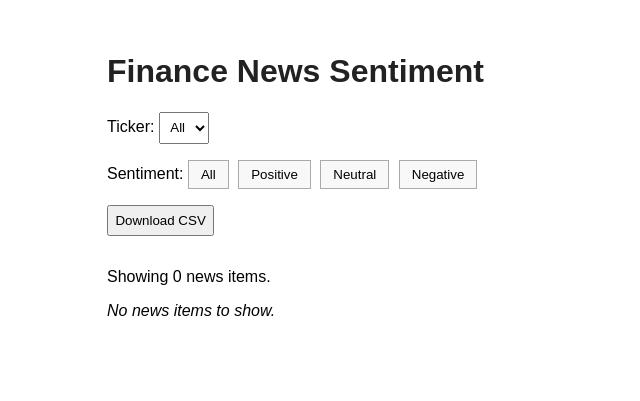
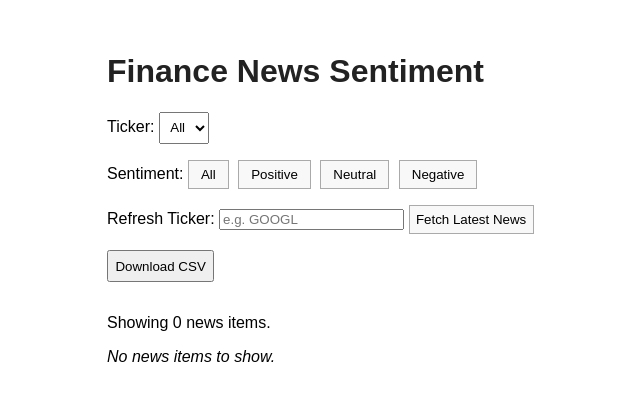
Before and after one commit to trshashank/finance-news-sentiment, a Flask app: template crawler/templates/index.html in a window 1280 px wide. Shown: the top 401 px of the page, without its empty margins (83-723 px from the left). Run offline with Flask 3, Linux system fonts and the light colour scheme; the template is opened without the code that fills it, so the values that code supplies are empty.

Commit message:
Enhancements

```diff
--- a/crawler/app.py
+++ b/crawler/app.py
@@ -1,48 +1,66 @@
-from flask import Flask, render_template, request, send_file
+from flask import Flask, render_template, request, send_file, redirect, url_for
 import json
 import os
 import csv
-from io import StringIO
+from io import StringIO, BytesIO
+from crawler.update_data import update_ticker  # Make sure this exists and works
 
 app = Flask(__name__)
 
 DATA_FILE = os.path.join(os.path.dirname(__file__), 'data.json')
 
 def load_data():
+    if not os.path.exists(DATA_FILE):
+        return {}
     with open(DATA_FILE, 'r') as f:
         return json.load(f)
 
 @app.route('/')
 def index():
-    news = load_data()
+    data = load_data()
     ticker = request.args.get('ticker')
     sentiment = request.args.get('sentiment')
 
+    # Flatten the data
+    all_news = []
+    for tk, news_list in data.items():
+        all_news.extend(news_list)
+
+    # Filtering
     if ticker:
-        news = [item for item in news if item['ticker'] == ticker]
+        all_news = [item for item in all_news if item['ticker'] == ticker]
     if sentiment:
-        news = [item for item in news if item['sentiment'].lower() == sentiment.lower()]
+        all_news = [item for item in all_news if item.get('sentiment', '').lower() == sentiment.lower()]
 
-    tickers = sorted(set(item['ticker'] for item in load_data()))
+    tickers = sorted(data.keys())
     sentiments = ['Positive', 'Negative', 'Neutral']
 
-    return render_template('index.html', news=news, tickers=tickers, sentiments=sentiments)
+    return render_template('index.html', news=all_news, tickers=tickers, sentiments=sentiments)
 
-from io import BytesIO
+@app.route('/refresh', methods=['POST'])
+def refresh():
+    ticker = request.form.get('ticker', '').upper()
+    if not ticker:
+        return redirect(url_for('index'))
+
+    update_ticker(ticker)
+    return redirect(url_for('index', ticker=ticker))
 
 @app.route('/export')
 def export_csv():
-    news = load_data()
-    if not news:
+    data = load_data()
+    all_news = []
+    for tk, news_list in data.items():
+        all_news.extend(news_list)
+
+    if not all_news:
         return "No data to export", 404
 
-    # Create CSV string
     csv_string = StringIO()
-    writer = csv.DictWriter(csv_string, fieldnames=news[0].keys())
+    writer = csv.DictWriter(csv_string, fieldnames=all_news[0].keys())
     writer.writeheader()
-    writer.writerows(news)
+    writer.writerows(all_news)
 
-    # Convert to bytes
     mem = BytesIO()
     mem.write(csv_string.getvalue().encode('utf-8'))
     mem.seek(0)
@@ -54,6 +72,5 @@ def export_csv():
         as_attachment=True
     )
 
-
 if __name__ == '__main__':
     app.run(debug=True)
--- a/crawler/templates/index.html
+++ b/crawler/templates/index.html
@@ -33,6 +33,13 @@
       </div>
     </form>
 
+    <!-- ✅ ADD: Refresh ticker form -->
+    <form method="POST" action="/refresh" style="margin-top: 1rem;">
+      <label for="refresh-ticker">Refresh Ticker:</label>
+      <input type="text" name="ticker" id="refresh-ticker" placeholder="e.g. GOOGL" required />
+      <button type="submit">Fetch Latest News</button>
+    </form>
+
     <div style="margin-top: 1rem;">
       <a href="/export"><button type="button">Download CSV</button></a>
     </div>
@@ -43,7 +50,7 @@
   <div>
     {% for item in news %}
       <div class="item {{ item.sentiment|lower }}">
-        <strong>{{ item.ticker }}</strong> — {{ item.headline }}<br />
+        <strong>{{ item.ticker }}</strong> — <a href="{{ item.link }}" target="_blank">{{ item.headline }}</a><br />
         <span class="{{ item.sentiment|lower }}">{{ item.sentiment }}</span>
       </div>
     {% else %}
```
Also changed, not shown: crawler/news_scraper.py (+35 -14 lines).
